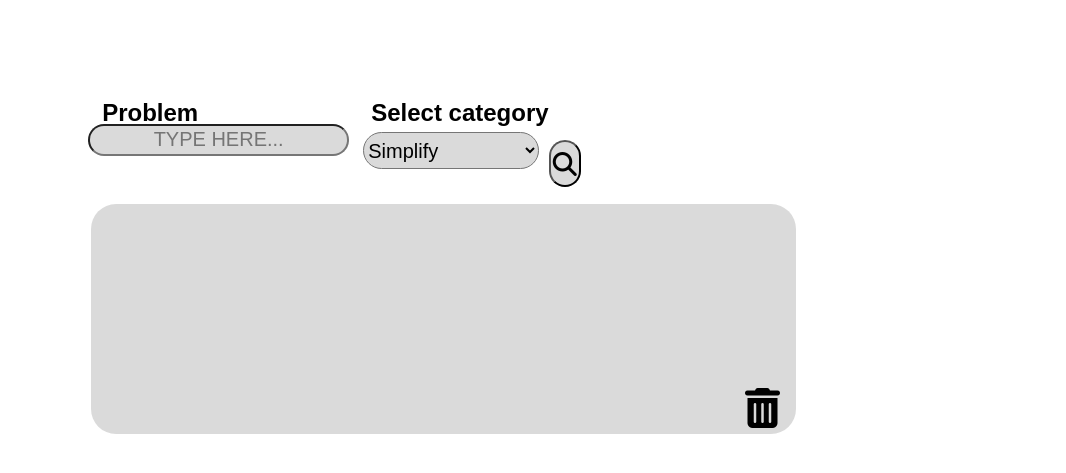
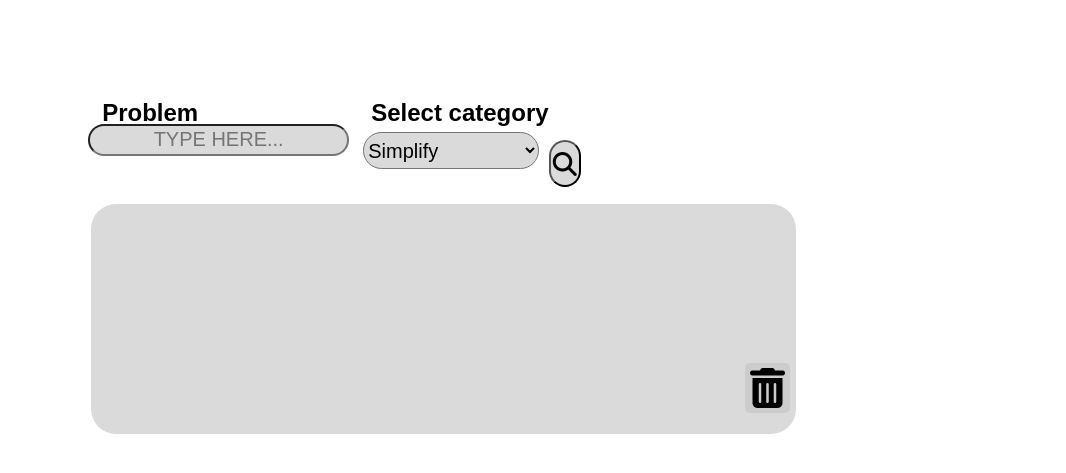
Before and after one commit to saleem0502/Maths-Partner, a plain HTML site: page index.html in a window 1280 px wide. Shown: the part 113-586 px from the top of the page, without its empty margins (88-1154 px from the left). Drawn offline with Linux system fonts and the light colour scheme.

Commit message:
Update styles.css

```diff
--- a/styles.css
+++ b/styles.css
@@ -145,6 +145,17 @@ input[type="text"] {
 
 }
 
+#deleteBtn {
+  display: inline-block;
+  padding: 5px;
+  background-color: #ccc;
+  margin-top: -25px;
+  margin-bottom: 25px;
+  border: none;
+  border-radius: 5px;
+  cursor: pointer;
+}
+
 .inputBox2 {
   display: flex;
   align-items: center;
```
